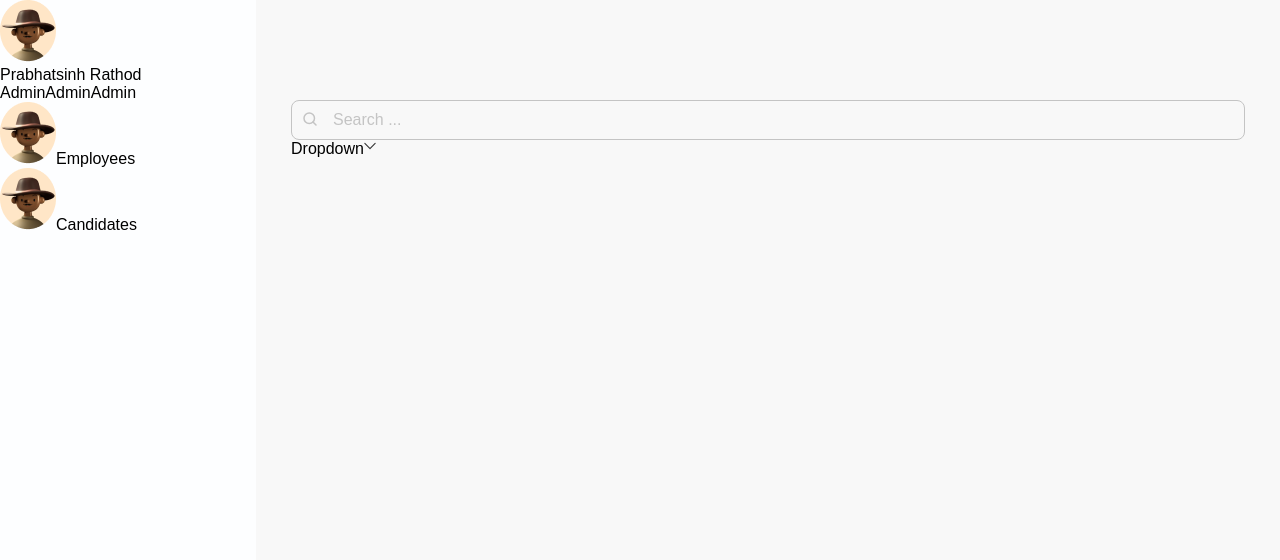
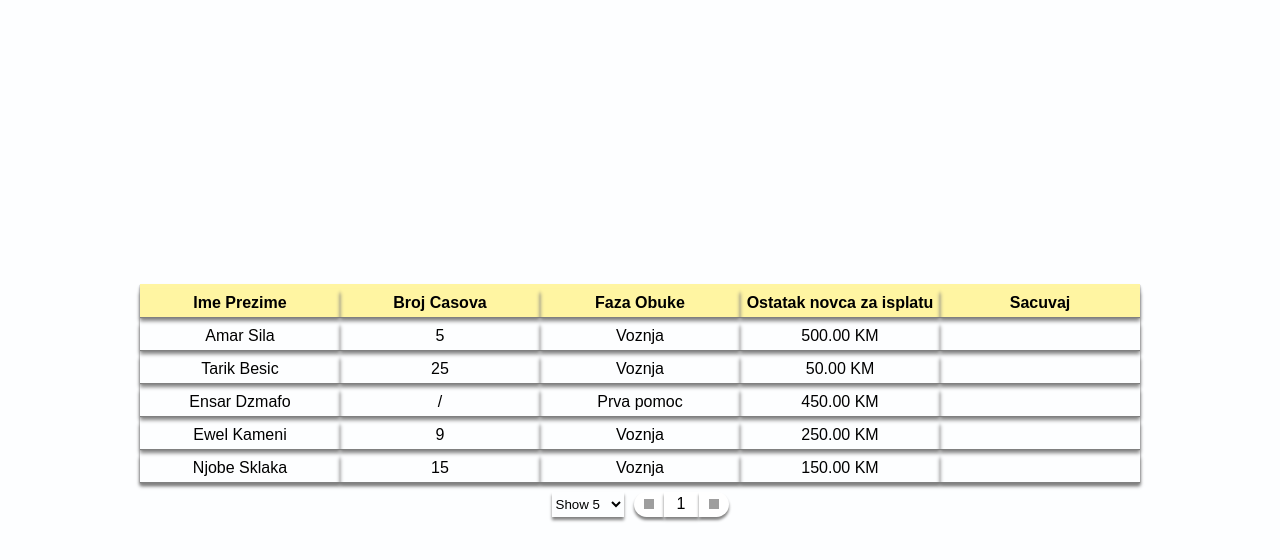
Before and after one commit to thePi314/React-SASS-Template, a React (Create React App) app: page /admin/dashboard in a window 1280 px wide. Shown: the top 560 px of the page. Built offline with nearby package versions, Linux system fonts and the light colour scheme; grey boxes are pictures that could not be loaded; a web font is replaced by a local one.

Commit message:
Add files via upload

```diff
--- a/src/screens/admin/dashboard/index.js
+++ b/src/screens/admin/dashboard/index.js
@@ -6,6 +6,8 @@ import EmployeesSegment from "./employees";
 import CandidatesSegment from "./candidates";
 
 import Avatar from "../../../assets/images/avatar.png"
+
+import Table from "../../../components/table/index"
 
 
 const DashboardRoutes = [
@@ -26,23 +28,7 @@ const AdminDashboard = () => {
 
     return (
         <div className="screen admin-dashboard-screen">
-            <AdminDashboardNavbar
-                routes={DashboardRoutes}
-                setActiveRoute={setActiveRoute}
-                activeRoute={activeRoute}
-            />
-            <div className="navbar-mobile">
-                <AdminDashboardNavbar
-                    className="content"
-                    routes={DashboardRoutes}
-                    setActiveRoute={setActiveRoute}
-                    activeRoute={activeRoute}
-                />
-            </div>
-
-            <div className="content">
-                {DashboardRoutes[activeRoute].component}
-            </div>
+          <Table />
         </div>
     );
 };
```
